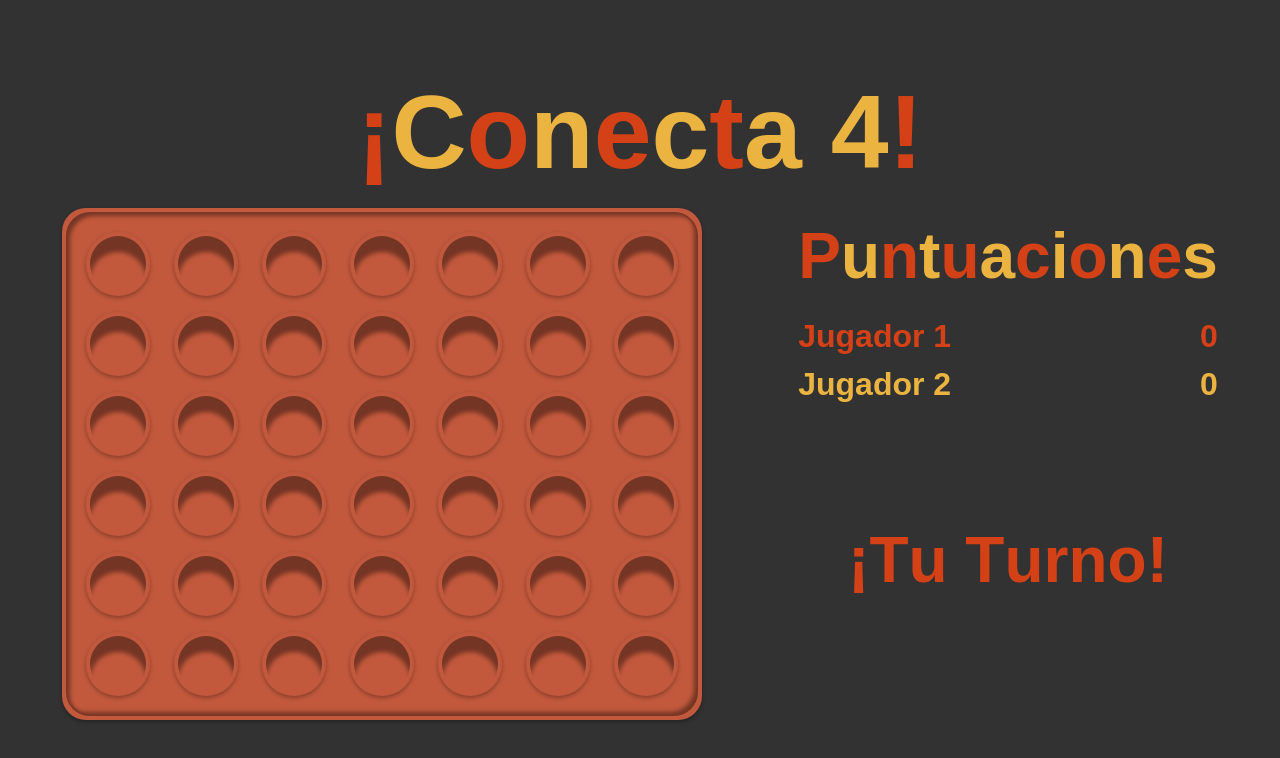
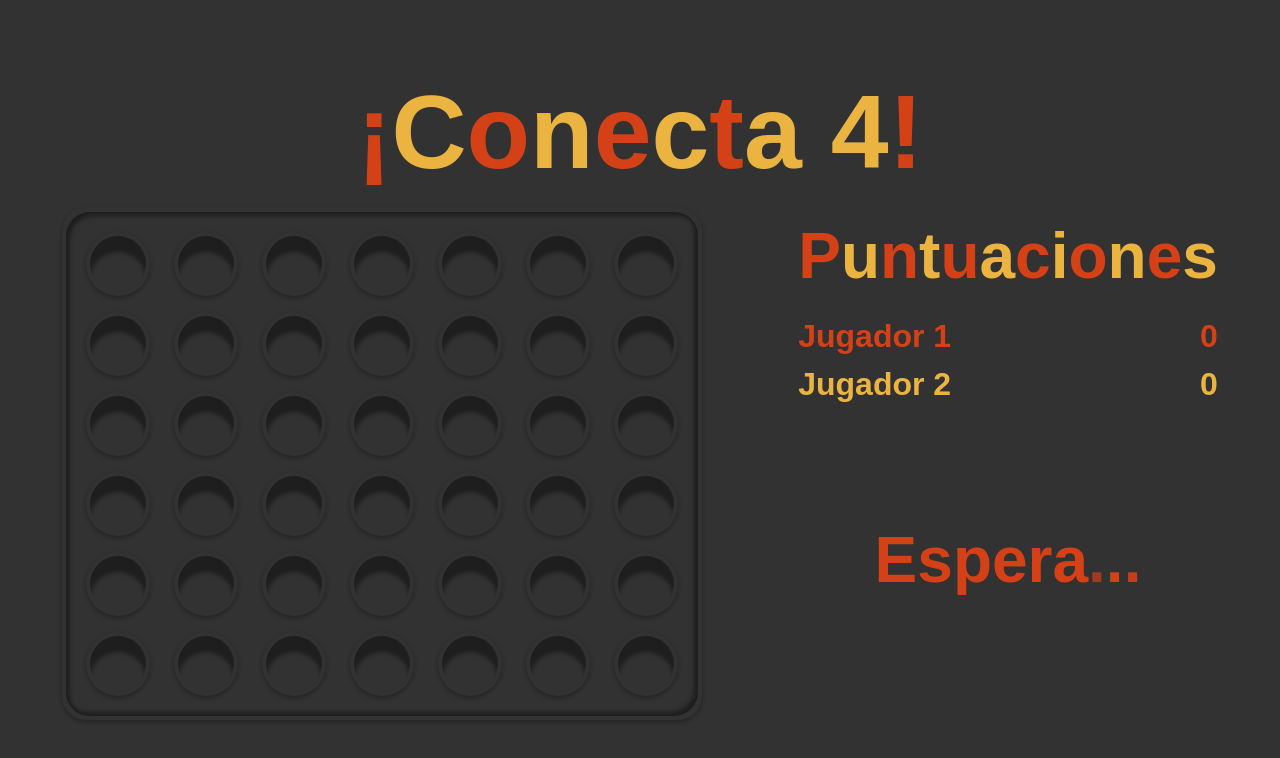
Before and after one commit to LeonidasGarcia/connect-4, a React (Vite) app: page / in a window 1280 px wide. Shown: the top 758 px of the page. Built offline with nearby package versions, Linux system fonts and the light colour scheme; no server answers; a web font is replaced by a local one.

Commit message:
feat: integrate socket.io for real-time game functionality; update game state management with tokens

```diff
--- a/package.json
+++ b/package.json
@@ -15,6 +15,7 @@
     "motion": "^12.38.0",
     "react": "^19.2.5",
     "react-dom": "^19.2.5",
+    "socket.io-client": "^4.8.3",
     "tailwindcss": "^4.2.4",
     "zustand": "^5.0.12"
   },
--- a/src/App.tsx
+++ b/src/App.tsx
@@ -1,3 +1,4 @@
+import { useEffect } from 'react';
 import { Board } from './components/Board';
 import { GameTitle } from './components/GameTitle';
 import { Scoreboard } from './components/Scoreboard';
@@ -9,6 +10,16 @@ export default function App() {
   const scores = useGameStore((state) => state.scores);
   const players = useGameStore((state) => state.players);
   const localPlayerId = useGameStore((state) => state.localPlayerId);
+  const connect = useGameStore((state) => state.connect);
+  const disconnect = useGameStore((state) => state.disconnect);
+
+  useEffect(() => {
+    connect();
+
+    return () => {
+      disconnect();
+    };
+  }, [connect, disconnect]);
 
   const player1Score = players[0] ? scores[players[0].id] || 0 : 0;
   const player2Score = players[1] ? scores[players[1].id] || 0 : 0;
--- a/src/components/Board.tsx
+++ b/src/components/Board.tsx
@@ -1,15 +1,13 @@
 import { motion } from 'framer-motion';
 import { useGameStore } from '../store/gameStore';
 import { Column } from './Column';
-
-interface BoardProps {}
 
 const COLS = 7;
 
 const BOARD_COLORS = ['#C2593C', '#DBB057'];
 
-export function Board({}: BoardProps) {
-  const board = useGameStore((state) => state.board);
+export function Board() {
+  const tokens = useGameStore((state) => state.tokens);
   const currentPlayerId = useGameStore((state) => state.currentPlayerId);
   const players = useGameStore((state) => state.players);
   const makeMove = useGameStore((state) => state.makeMove);
@@ -56,7 +54,7 @@ export function Board({}: BoardProps) {
             <Column
               key={col}
               col={col}
-              board={board}
+              tokens={tokens}
               players={players}
               currentPlayerId={currentPlayerId}
               onColumnClick={makeMove}
--- a/src/components/Column.tsx
+++ b/src/components/Column.tsx
@@ -1,9 +1,9 @@
-import type { Board, Player } from '../store/gameStore';
+import type { Player, TokenSets } from '../store/gameStore';
 import { Cell } from './Cell';
 
 interface ColumnProps {
   col: number;
-  board: Board;
+  tokens: TokenSets;
   players: Player[];
   currentPlayerId: string;
   onColumnClick: (col: number) => void;
@@ -13,12 +13,26 @@ const ROWS = 6;
 
 export function Column({
   col,
-  board,
+  tokens,
   players,
   currentPlayerId,
   onColumnClick,
 }: ColumnProps) {
   const currentPlayerIndex = players.findIndex(p => p.id === currentPlayerId);
+
+  function getPlayerIdAt(row: number): string | null {
+    const coord = `${col},${row}`;
+
+    if (tokens.player1.has(coord)) {
+      return players[0]?.id ?? null;
+    }
+
+    if (tokens.player2.has(coord)) {
+      return players[1]?.id ?? null;
+    }
+
+    return null;
+  }
 
   return (
     <button
@@ -27,7 +41,7 @@ export function Column({
       type="button"
     >
       {Array.from({ length: ROWS }).map((_, row) => {
-        const playerId = board[row][col];
+        const playerId = getPlayerIdAt(row);
         const player = players.find(p => p.id === playerId);
         const playerIndex = player ? players.findIndex(p => p.id === playerId) : -1;
 
--- a/src/store/gameStore.ts
+++ b/src/store/gameStore.ts
@@ -1,4 +1,5 @@
 import { create } from 'zustand';
+import { io, Socket } from 'socket.io-client';
 
 export interface Player {
   id: string;
@@ -6,88 +7,110 @@ export interface Player {
   name: string;
 }
 
-export type Board = (string | null)[][];
+export interface TokenSets {
+  player1: Set<string>;
+  player2: Set<string>;
+}
 
 interface GameState {
   players: Player[];
   currentPlayerId: string;
-  board: Board;
+  tokens: TokenSets;
   scores: Record<string, number>;
   localPlayerId: string | null;
   connected: boolean;
   roomId: string | null;
   error: string | null;
 
-  connect: (roomId: string) => void;
+  connect: () => void;
   disconnect: () => void;
   makeMove: (col: number) => void;
 }
 
-const ROWS = 6;
-const COLS = 7;
+const SERVER_URL = 'http://localhost:3000';
 
-function createEmptyBoard(): Board {
-  return Array.from({ length: ROWS }, () => Array(COLS).fill(null));
+function createEmptyTokens(): TokenSets {
+  return {
+    player1: new Set<string>(),
+    player2: new Set<string>(),
+  };
 }
 
-const mockPlayers: Player[] = [
-  { id: 'player1', color: '#D54117', name: 'Jugador 1' },
-  { id: 'player2', color: '#EBB441', name: 'Jugador 2' },
-];
+let socket: Socket | null = null;
 
-const mockBoard: Board = createEmptyBoard();
-const mockScores: Record<string, number> = {
-  player1: 0,
-  player2: 0,
-};
-
-export const useGameStore = create<GameState>((set, get) => ({
-  players: mockPlayers,
-  currentPlayerId: mockPlayers[0].id,
-  board: mockBoard,
-  scores: mockScores,
-  localPlayerId: 'player1',
+export const useGameStore = create<GameState>((set) => ({
+  players: [],
+  currentPlayerId: '',
+  tokens: createEmptyTokens(),
+  scores: {},
+  localPlayerId: null,
   connected: false,
   roomId: null,
   error: null,
 
-  connect: (roomId: string) => {
-    set({ roomId, connected: true, error: null });
+  connect: () => {
+    if (socket?.connected) return;
+
+    socket = io(SERVER_URL);
+
+    socket.on('connect', () => {
+      set({ connected: true, error: null });
+      socket?.emit('joinRoom');
+    });
+
+    socket.on('disconnect', () => {
+      set({
+        connected: false,
+        localPlayerId: null,
+        players: [],
+        tokens: createEmptyTokens(),
+        scores: {},
+      });
+    });
+
+    socket.on('playerIdAssigned', (data: { id: string }) => {
+      set({ localPlayerId: data.id });
+    });
+
+    socket.on('gameStateChanged', (data: GameStateFromServer) => {
+      set({
+        players: data.players,
+        currentPlayerId: data.currentPlayerId,
+        tokens: {
+          player1: new Set(data.tokens.player1),
+          player2: new Set(data.tokens.player2),
+        },
+        scores: data.scores,
+      });
+    });
+
+    socket.on('errorOccurred', (data: { message: string }) => {
+      set({ error: data.message });
+    });
   },
 
   disconnect: () => {
+    socket?.disconnect();
+    socket = null;
     set({
       connected: false,
+      localPlayerId: null,
+      players: [],
+      tokens: createEmptyTokens(),
+      scores: {},
       roomId: null,
-      board: createEmptyBoard(),
-      scores: { player1: 0, player2: 0 },
+      error: null,
     });
   },
 
-  // TODO: Replace with WebSocket call to server
-  // When connected to server, makeMove should emit 'make_move' event
-  // and let the server handle: gravity, turn switching, win detection, scoring
   makeMove: (col: number) => {
-    const { board, currentPlayerId } = get();
-
-    for (let row = ROWS - 1; row >= 0; row--) {
-      if (board[row][col] === null) {
-        const newBoard = board.map((r) => [...r]);
-        newBoard[row][col] = currentPlayerId;
-
-        const newScores = { ...get().scores };
-        newScores[currentPlayerId] = newScores[currentPlayerId] || 0;
-
-        const { players } = get();
-        const nextPlayer = players.find((p) => p.id !== currentPlayerId);
-
-        set({
-          board: newBoard,
-          scores: newScores,
-          currentPlayerId: nextPlayer?.id || currentPlayerId,
-        });
-        break;
-      }
-    }
+    socket?.emit('makeMove', { col });
   },
 }));
+
+interface GameStateFromServer {
+  players: Player[];
+  currentPlayerId: string;
+  scores: Record<string, number>;
+  tokens: { player1: string[]; player2: string[] };
+}
```
Also changed, not shown: 1 other file (tests, documents, lock files or other folders).
